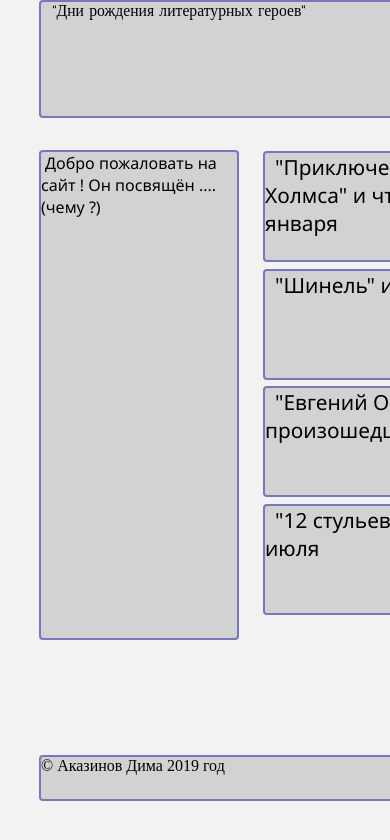
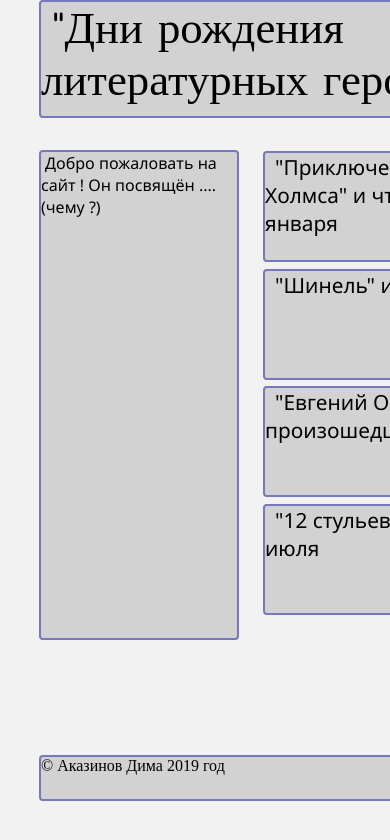
Before and after one commit to Kotaro-kun/PR, a plain HTML site: page index.html in a window 390 px wide. Shown: the top 840 px of the page. Drawn offline with Linux system fonts and the light colour scheme.

Commit message:
Add files via upload

```diff
--- a/styles/basicStyle.css
+++ b/styles/basicStyle.css
@@ -148,7 +148,7 @@ footer span{
 /*Оптимизация*/
 @media(max-width:480px){
 	header{
-		font-size:0.7em;
+		font-size:2em;
 		min-height:30px;
 	}
 	header a {
```
